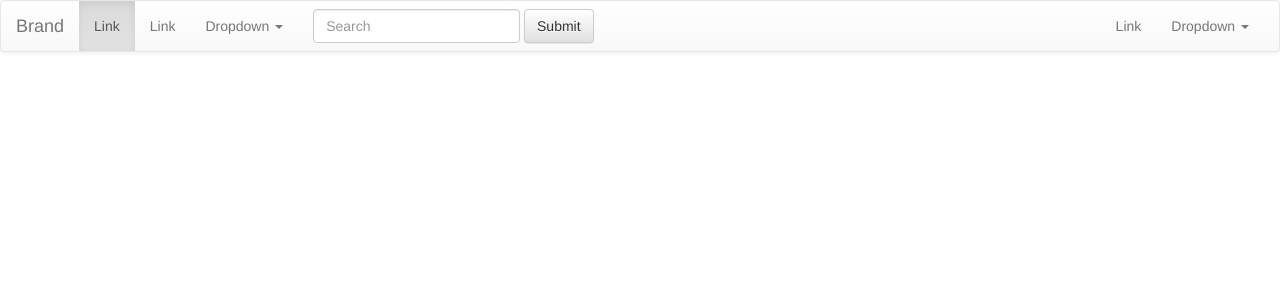
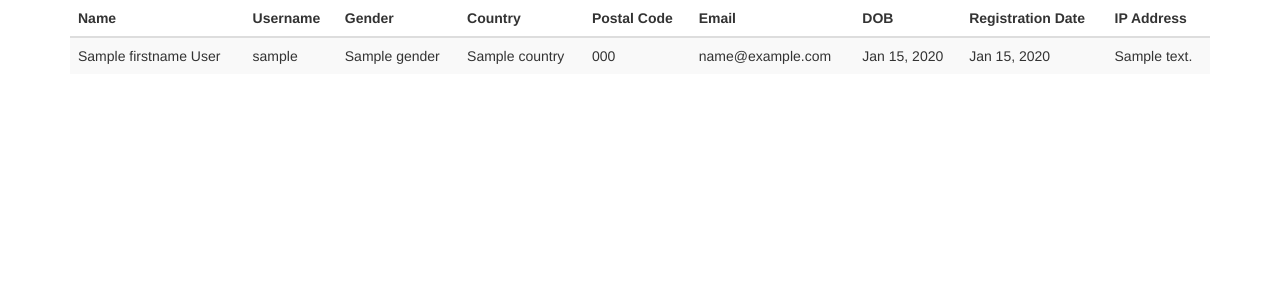
Before and after one commit to corics15/jquery-ajax-crud, a CodeIgniter app: the page made by application/views/main.php in a window 1280 px wide. Shown: the top 300 px of the page. Run offline with CodeIgniter, Linux system fonts and the light colour scheme; the template is opened without the code that fills it: most values are stand-ins (such as "Sample title", 1, 10 or a date in 2020).

Commit message:
Table with sample data

```diff
--- a/application/config/autoload.php
+++ b/application/config/autoload.php
@@ -58,7 +58,7 @@ $autoload['packages'] = array();
 |
 |	$autoload['libraries'] = array('user_agent' => 'ua');
 */
-$autoload['libraries'] = array();
+$autoload['libraries'] = array('database');
 
 /*
 | -------------------------------------------------------------------
--- a/application/config/config.php
+++ b/application/config/config.php
@@ -1,6 +1,6 @@
 <?php
 defined('BASEPATH') OR exit('No direct script access allowed');
-
+include_once 'vendor/autoload.php';
 /*
 |--------------------------------------------------------------------------
 | Base Site URL
--- a/application/views/main.php
+++ b/application/views/main.php
@@ -23,59 +23,38 @@ defined('BASEPATH') OR exit('No direct script access allowed');
 	</head>
 	<body>
 
-<nav class="navbar navbar-default">
-  <div class="container-fluid">
-    <!-- Brand and toggle get grouped for better mobile display -->
-    <div class="navbar-header">
-      <button type="button" class="navbar-toggle collapsed" data-toggle="collapse" data-target="#bs-example-navbar-collapse-1" aria-expanded="false">
-        <span class="sr-only">Toggle navigation</span>
-        <span class="icon-bar"></span>
-        <span class="icon-bar"></span>
-        <span class="icon-bar"></span>
-      </button>
-      <a class="navbar-brand" href="#">Brand</a>
+		<div class="container">
+			<table class="table table-striped table-hover">
+				<thead>
+					<tr>
+						<th>Name</th>
+						<th>Username</th>
+						<th>Gender</th>
+						<th>Country</th>
+						<th>Postal Code</th>
+						<th>Email</th>
+						<th>DOB</th>
+						<th>Registration Date</th>
+						<th>IP Address</th>
+					</tr>
+				</thead>
+				<tbody>
+					<?php foreach ($user_info as $r) : ?>
+					<tr>
+						<td><?= $r->firstname. ' ' .$r->lastName ?></td>
+						<td><?= $r->username ?></td>
+						<td><?= $r->gender ?></td>
+						<td><?= $r->country ?></td>
+						<td><?= $r->postcode ?></td>
+						<td><?= $r->email ?></td>
+						<td><?= date('M d, Y', strtotime($r->birthdate)) ?></td>
+						<td><?= date('M d, Y', strtotime($r->registration_date)) ?></td>
+						<td><?= $r->ip_address ?></td>
+					</tr>
+					<?php endforeach; ?>
+				</tbody>
+			</table>
 		</div>
-
-    <!-- Collect the nav links, forms, and other content for toggling -->
-    <div class="collapse navbar-collapse" id="bs-example-navbar-collapse-1">
-      <ul class="nav navbar-nav">
-        <li class="active"><a href="#">Link <span class="sr-only">(current)</span></a></li>
-        <li><a href="#">Link</a></li>
-        <li class="dropdown">
-          <a href="#" class="dropdown-toggle" data-toggle="dropdown" role="button" aria-haspopup="true" aria-expanded="false">Dropdown <span class="caret"></span></a>
-          <ul class="dropdown-menu">
-            <li><a href="#">Action</a></li>
-            <li><a href="#">Another action</a></li>
-            <li><a href="#">Something else here</a></li>
-            <li role="separator" class="divider"></li>
-            <li><a href="#">Separated link</a></li>
-            <li role="separator" class="divider"></li>
-            <li><a href="#">One more separated link</a></li>
-          </ul>
-        </li>
-      </ul>
-      <form class="navbar-form navbar-left">
-        <div class="form-group">
-          <input type="text" class="form-control" placeholder="Search">
-        </div>
-        <button type="submit" class="btn btn-default">Submit</button>
-      </form>
-      <ul class="nav navbar-nav navbar-right">
-        <li><a href="#">Link</a></li>
-        <li class="dropdown">
-          <a href="#" class="dropdown-toggle" data-toggle="dropdown" role="button" aria-haspopup="true" aria-expanded="false">Dropdown <span class="caret"></span></a>
-          <ul class="dropdown-menu">
-            <li><a href="#">Action</a></li>
-            <li><a href="#">Another action</a></li>
-            <li><a href="#">Something else here</a></li>
-            <li role="separator" class="divider"></li>
-            <li><a href="#">Separated link</a></li>
-          </ul>
-        </li>
-      </ul>
-    </div><!-- /.navbar-collapse -->
-  </div><!-- /.container-fluid -->
-</nav>
 
 	    <script src="https://ajax.googleapis.com/ajax/libs/jquery/2.2.4/jquery.min.js"></script>
 	    <!-- Include all compiled plugins (below), or include individual files as needed -->
```
Also changed, not shown: application/controllers/Main.php (+7 -1 lines). Lines whose indentation alone changed are shown as unchanged.
